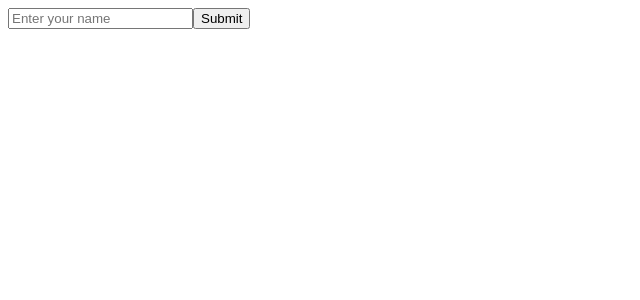
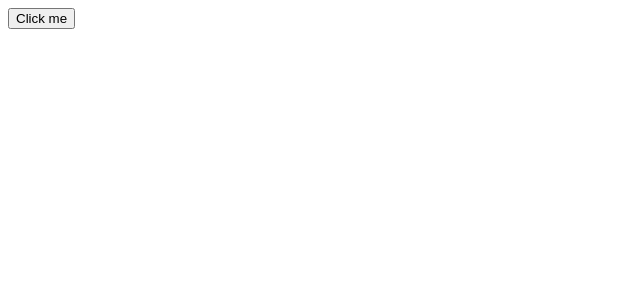
Before and after one commit to piyushnanwani/react-state, a React (Vite) app: page / in a window 1280 px wide. Shown: the top 300 px of the page, without its empty margins (0-640 px from the left). Built offline with nearby package versions, Linux system fonts and the light colour scheme.

Commit message:
mouse events

```diff
--- /dev/null
+++ b/src/MouseEventsExample.tsx
@@ -0,0 +1,24 @@
+import React from "react";
+
+export default function MouseEventsExample() {
+  const handleMouseEnter = (e: React.MouseEvent<HTMLButtonElement>) => {
+    console.log("mouse enter ", e.clientX, e.clientY);
+  };
+
+  const handleMouseLeave = (e: React.MouseEvent<HTMLButtonElement>) => {
+    console.log("mouse leave ", e);
+  };
+
+  const handleClick = (e: React.MouseEvent<HTMLButtonElement>) => {
+    console.log("Button was clicked ", e);
+  };
+  return (
+    <button
+      onMouseEnter={handleMouseEnter}
+      onMouseLeave={handleMouseLeave}
+      onClick={handleClick}
+    >
+      Click me
+    </button>
+  );
+}
--- a/src/main.tsx
+++ b/src/main.tsx
@@ -2,11 +2,14 @@ import { StrictMode } from 'react'
 import { createRoot } from 'react-dom/client'
 // import './index.css'
 // import App from './App.tsx'
-import FormComponent from "./Form.tsx"
+// import FormComponent from "./Form.tsx"
+
+import MouseEventsExample from './MouseEventsExample.tsx';
 
 createRoot(document.getElementById("root")!).render(
   <StrictMode>
     {/* <App /> */}
-    <FormComponent />
+    {/* <FormComponent /> */}
+    <MouseEventsExample />
   </StrictMode>
 );
```
